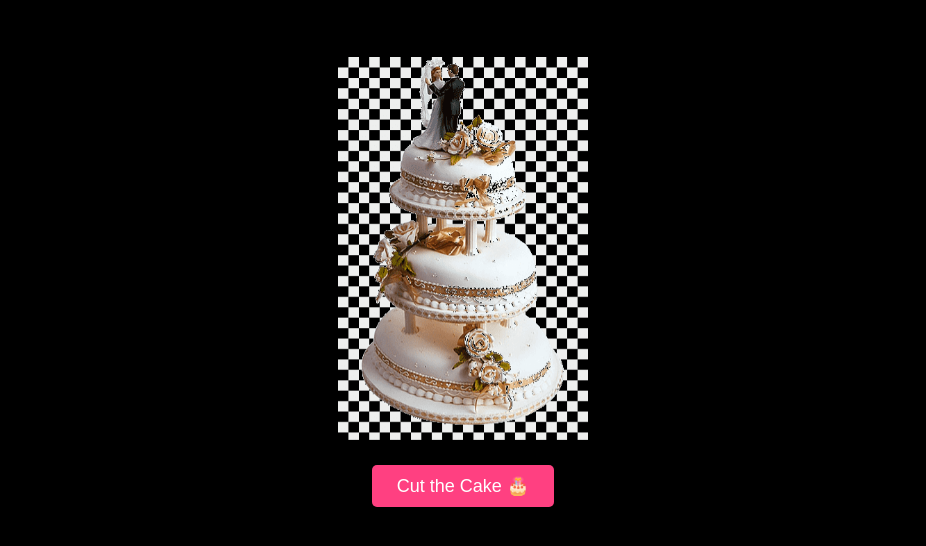
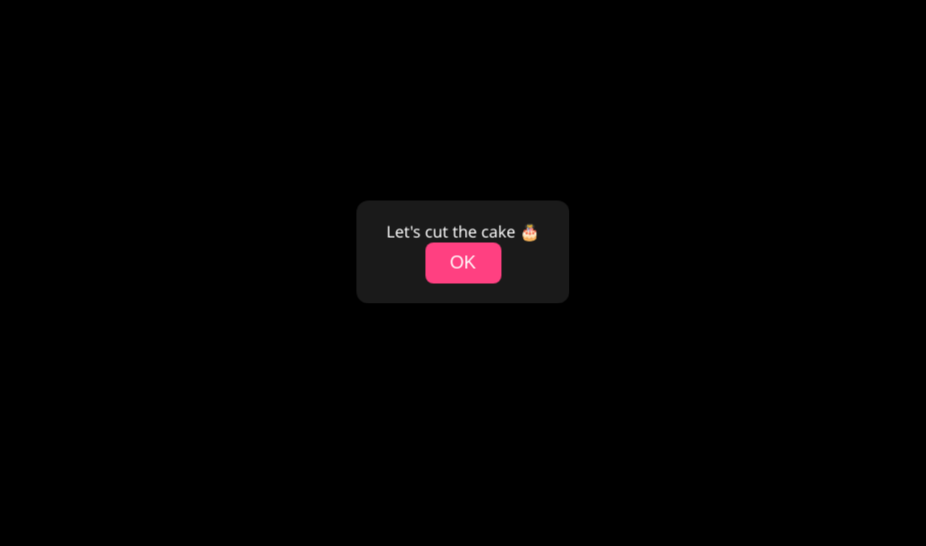
Before and after one commit to ritesh98978/anniversary_wish, a plain HTML site: page index.html in a window 1280 px wide. Shown: the part 148-694 px from the top of the page, without its empty margins (177-1103 px from the left). Drawn offline with Linux system fonts and the light colour scheme.

Commit message:
Final working surprise ❤️

```diff
--- a/index.html
+++ b/index.html
@@ -17,7 +17,6 @@
       color: white;
     }
 
-    /* Background slideshow */
     .slideshow {
       position: fixed;
       width: 100%;
@@ -47,46 +46,62 @@
       55%, 90% { opacity: 0; }
     }
 
-    /* Heading animation */
     .heading {
       text-align: center;
       font-size: 3em;
       margin-top: 80px;
       animation: textFade 3s ease-in-out forwards;
       opacity: 0;
+      transform: translateY(-30px);
     }
     @keyframes textFade {
       to { opacity: 1; transform: translateY(0); }
     }
 
-    /* Cake styling */
-    .cake-container {
+    .popup {
+      display: none;
+      position: fixed;
+      top: 50%;
+      left: 50%;
+      transform: translate(-50%, -50%);
+      background: rgba(255, 255, 255, 0.1);
+      padding: 20px 30px;
+      border-radius: 12px;
+      backdrop-filter: blur(10px);
       text-align: center;
-      margin-top: 60px;
+      z-index: 10;
     }
-    #cake {
-      width: 250px;
-      animation: appear 2s ease-in-out forwards;
-      opacity: 0;
-    }
-    @keyframes appear {
-      to { opacity: 1; }
-    }
-
-    /* Cake cut button */
-    #cutButton {
-      margin-top: 20px;
+    .popup button {
       padding: 10px 25px;
       font-size: 18px;
       background: #ff4081;
       color: white;
       border: none;
-      border-radius: 5px;
+      border-radius: 8px;
       cursor: pointer;
-      animation: appear 2s ease-in-out forwards;
     }
 
-    /* Final message */
+    .cake-container {
+      display: none;
+      text-align: center;
+      margin-top: 40px;
+      animation: fadeIn 2s ease-in-out forwards;
+    }
+    @keyframes fadeIn {
+      from { opacity: 0; }
+      to { opacity: 1; }
+    }
+
+    #cake {
+      width: 260px;
+      max-width: 90%;
+      animation: floatIn 3s ease-in-out forwards;
+      opacity: 0;
+    }
+    @keyframes floatIn {
+      to { opacity: 1; transform: translateY(0); }
+    }
+
     .final-message {
       display: none;
       font-size: 2em;
@@ -99,15 +114,12 @@
       100% { transform: scale(1); opacity: 1; }
     }
 
-    /* Fireworks */
-    .fireworks {
+    canvas {
       position: fixed;
-      width: 100%;
-      height: 100%;
       top: 0;
       left: 0;
       pointer-events: none;
-      z-index: 1;
+      z-index: 0;
     }
   </style>
 </head>
@@ -119,52 +131,65 @@
 
   <div class="heading" id="heading">Happy Anniversary Mummy & Papa ❤️</div>
 
-  <div class="cake-container">
-    <img src="cake_transparent.png" id="cake" />
-    <br />
-    <button id="cutButton" onclick="cutCake()">Cut the Cake 🎂</button>
+  <div class="popup" id="popup">
+    <p>Let's cut the cake 🎂</p>
+    <button onclick="startCake()">OK</button>
+  </div>
+
+  <div class="cake-container" id="cakeContainer">
+    <img src="images/cake.png" id="cake" style="transform: translateY(30px);">
   </div>
 
   <div class="final-message" id="finalMessage">
-    "You both are the definition of true love. Wishing the best parents ever a Happy Anniversary! 🥰💖"
+    You are the best Mummy Papa in the world! ❤️
   </div>
 
-  <canvas class="fireworks" id="fireworksCanvas"></canvas>
+  <canvas id="fireworks"></canvas>
 
   <audio id="bgMusic" autoplay loop>
-    <source src="song.mp3" type="audio/mpeg">
+    <source src="song.mp3" type="audio/mp3">
   </audio>
 
   <script>
     const heading = document.getElementById("heading");
+    const popup = document.getElementById("popup");
+    const cakeContainer = document.getElementById("cakeContainer");
     const cake = document.getElementById("cake");
-    const cutButton = document.getElementById("cutButton");
     const finalMsg = document.getElementById("finalMessage");
-    const canvas = document.getElementById("fireworksCanvas");
+    const canvas = document.getElementById("fireworks");
     const ctx = canvas.getContext("2d");
 
     canvas.width = window.innerWidth;
     canvas.height = window.innerHeight;
 
-    function cutCake() {
-      cutButton.style.display = "none";
-      cake.style.transform = "scale(0.9) rotate(-2deg)";
-      cake.style.transition = "0.5s ease";
+    setTimeout(() => {
+      popup.style.display = "block";
+    }, 3500);
 
+    function startCake() {
+      popup.style.display = "none";
+      cakeContainer.style.display = "block";
       setTimeout(() => {
-        finalMsg.style.display = "block";
-        fireworks();
-      }, 1000);
+        cutCake();
+      }, 2000);
     }
 
-    function fireworks() {
+    function cutCake() {
+      cake.style.transform = "scale(0.95) rotate(-3deg)";
+      cake.style.transition = "0.8s ease";
+      finalMsg.style.display = "block";
+      startFireworks();
+      document.getElementById("bgMusic").play();
+    }
+
+    function startFireworks() {
       let particles = [];
       for (let i = 0; i < 100; i++) {
         particles.push({
           x: canvas.width / 2,
           y: canvas.height / 2,
-          dx: Math.random() * 8 - 4,
-          dy: Math.random() * 8 - 4,
+          dx: Math.random() * 6 - 3,
+          dy: Math.random() * 6 - 3,
           radius: Math.random() * 2 + 1,
           color: `hsl(${Math.random() * 360}, 100%, 60%)`
         });
@@ -183,7 +208,7 @@
         });
       }, 30);
 
-      setTimeout(() => clearInterval(interval), 3000);
+      setTimeout(() => clearInterval(interval), 4000);
     }
   </script>
 </body>
```
Also changed, not shown: cake_transparent.png (deleted), images/cake.jpg (added).
